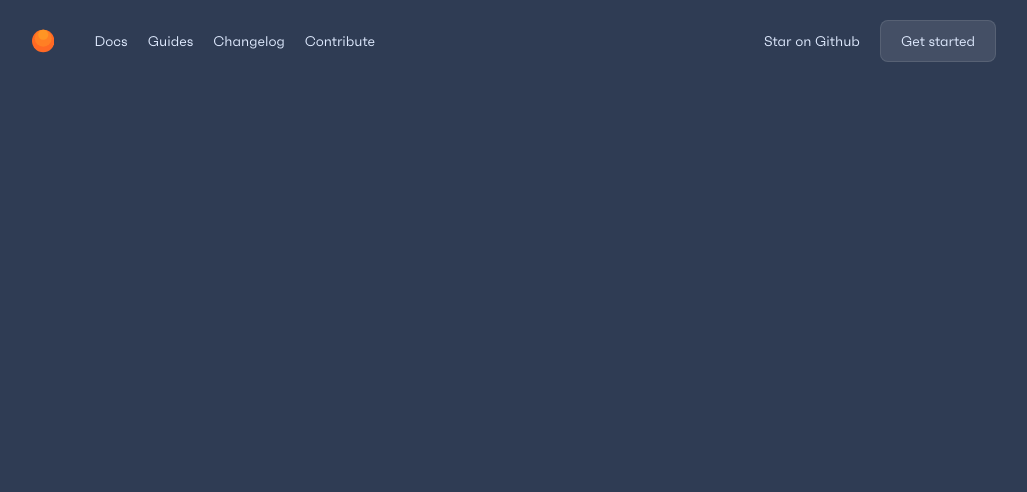
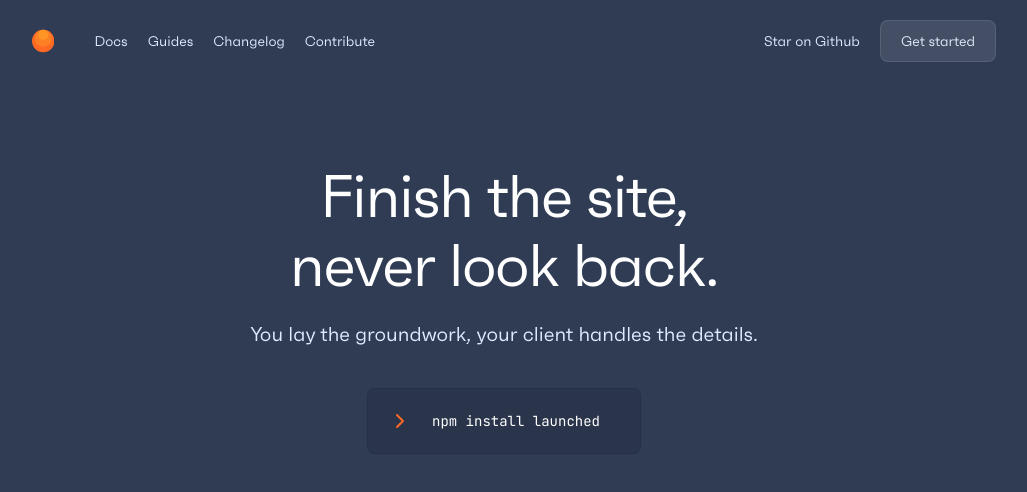
Before and after one commit to launchsite-tech/launched, a React (Create React App) app in the folder demo/: page / in a window 1280 px wide. Shown: the top 492 px of the page, without its empty margins (136-1163 px from the left). Built offline with nearby package versions, Linux system fonts and the light colour scheme; a web font is replaced by a local one.

Commit message:
feat: basic hero section

```diff
--- a/demo/src/App.tsx
+++ b/demo/src/App.tsx
@@ -1,9 +1,11 @@
 import Nav from "./components/Nav";
+import Hero from "./components/Hero";
 
 export default function App() {
   return (
-    <div>
+    <div className="mx-auto w-full max-w-screen-lg">
       <Nav />
+      <Hero />
     </div>
   );
 }
--- /dev/null
+++ b/demo/src/components/Hero.tsx
@@ -0,0 +1,22 @@
+import { ChevronRight } from "react-feather";
+
+export default function Hero() {
+  return (
+    <section className="-mt-20 grid h-full place-items-center py-40">
+      <div className="flex flex-col items-center justify-center gap-5 text-center">
+        <h1 className="text-text-primary max-w-[500px] text-6xl/[69px] tracking-tight">
+          Finish the site, never look back.
+        </h1>
+        <p className="text-text-secondary text-xl/[28px]">
+          You lay the groundwork, your client handles the details.
+        </p>
+        <div className="mt-5 flex items-center gap-5 rounded-lg border border-black/10 bg-black/10 p-5 pr-10">
+          <ChevronRight className="text-brand-dark" />
+          <code className="text-text-primary text-sm">
+            npm install launched
+          </code>
+        </div>
+      </div>
+    </section>
+  );
+}
--- a/demo/src/components/Nav.tsx
+++ b/demo/src/components/Nav.tsx
@@ -21,7 +21,7 @@ function NavItem({
 
 export default function Nav() {
   return (
-    <div className="mx-auto my-5 flex w-full max-w-screen-lg items-center pl-10 pr-5">
+    <div className="sticky top-0 my-5 flex w-full items-center pl-10 pr-5">
       <svg
         viewBox="0 0 48 48"
         fill="none"
--- a/demo/src/index.css
+++ b/demo/src/index.css
@@ -1,3 +1,5 @@
+@import url("https://fonts.googleapis.com/css2?family=JetBrains+Mono&display=swap");
+
 @font-face {
   font-family: "Faktum Test";
 
@@ -168,7 +170,7 @@ code,
 kbd,
 samp,
 pre {
-  font-family: ui-monospace, SFMono-Regular, Menlo, Monaco, Consolas, "Liberation Mono", "Courier New", monospace;
+  font-family: JetBrains Mono, monospace;
   /* 1 */
   font-feature-settings: normal;
   /* 2 */
@@ -472,7 +474,7 @@ video {
   display: none;
 }
 
-*, ::before, ::after {
+*, ::before, ::after{
   --tw-border-spacing-x: 0;
   --tw-border-spacing-y: 0;
   --tw-translate-x: 0;
@@ -526,7 +528,7 @@ video {
   --tw-contain-style:  ;
 }
 
-::backdrop {
+::backdrop{
   --tw-border-spacing-x: 0;
   --tw-border-spacing-y: 0;
   --tw-translate-x: 0;
@@ -580,41 +582,41 @@ video {
   --tw-contain-style:  ;
 }
 
-.container {
+.container{
   width: 100%;
 }
 
-@media (min-width: 640px) {
-  .container {
+@media (min-width: 640px){
+  .container{
     max-width: 640px;
   }
 }
 
-@media (min-width: 768px) {
-  .container {
+@media (min-width: 768px){
+  .container{
     max-width: 768px;
   }
 }
 
-@media (min-width: 1024px) {
-  .container {
+@media (min-width: 1024px){
+  .container{
     max-width: 1024px;
   }
 }
 
-@media (min-width: 1280px) {
-  .container {
+@media (min-width: 1280px){
+  .container{
     max-width: 1280px;
   }
 }
 
-@media (min-width: 1536px) {
-  .container {
+@media (min-width: 1536px){
+  .container{
     max-width: 1536px;
   }
 }
 
-.btn {
+.btn{
   border-radius: 0.5rem;
   border-width: 1px;
   border-color: rgb(255 255 255 / 0.1);
@@ -637,74 +639,172 @@ video {
   }
 }
 
-.static {
+.static{
   position: static;
 }
 
-.mx-auto {
+.sticky{
+  position: -webkit-sticky;
+  position: sticky;
+}
+
+.top-0{
+  top: 0px;
+}
+
+.mx-auto{
   margin-left: auto;
   margin-right: auto;
 }
 
-.my-5 {
+.my-5{
   margin-top: 1.25rem;
   margin-bottom: 1.25rem;
 }
 
-.ml-auto {
+.-mt-20{
+  margin-top: -5rem;
+}
+
+.ml-auto{
   margin-left: auto;
 }
 
-.mr-10 {
+.mr-10{
   margin-right: 2.5rem;
 }
 
-.flex {
+.mt-5{
+  margin-top: 1.25rem;
+}
+
+.flex{
   display: flex;
 }
 
-.h-6 {
+.grid{
+  display: grid;
+}
+
+.h-6{
   height: 1.5rem;
 }
 
-.w-6 {
+.h-full{
+  height: 100%;
+}
+
+.w-6{
   width: 1.5rem;
 }
 
-.w-full {
+.w-full{
   width: 100%;
 }
 
-.max-w-screen-lg {
+.max-w-\[500px\]{
+  max-width: 500px;
+}
+
+.max-w-screen-lg{
   max-width: 1024px;
 }
 
-.items-center {
+.flex-col{
+  flex-direction: column;
+}
+
+.place-items-center{
+  place-items: center;
+}
+
+.items-center{
   align-items: center;
 }
 
-.gap-5 {
+.justify-center{
+  justify-content: center;
+}
+
+.gap-5{
   gap: 1.25rem;
 }
 
-.pl-10 {
+.rounded-lg{
+  border-radius: 0.5rem;
+}
+
+.border{
+  border-width: 1px;
+}
+
+.border-black\/10{
+  border-color: rgb(0 0 0 / 0.1);
+}
+
+.bg-black\/10{
+  background-color: rgb(0 0 0 / 0.1);
+}
+
+.p-5{
+  padding: 1.25rem;
+}
+
+.py-40{
+  padding-top: 10rem;
+  padding-bottom: 10rem;
+}
+
+.pl-10{
   padding-left: 2.5rem;
 }
 
-.pr-5 {
+.pr-5{
   padding-right: 1.25rem;
 }
 
-.text-sm {
+.pr-10{
+  padding-right: 2.5rem;
+}
+
+.text-center{
+  text-align: center;
+}
+
+.text-6xl\/\[69px\]{
+  font-size: 3.75rem;
+  line-height: 69px;
+}
+
+.text-sm{
   font-size: 0.875rem;
   line-height: 1.25rem;
 }
 
-.text-text-secondary {
+.text-xl\/\[28px\]{
+  font-size: 1.25rem;
+  line-height: 28px;
+}
+
+.tracking-tight{
+  letter-spacing: -0.025em;
+}
+
+.text-text-primary{
+  --tw-text-opacity: 1;
+  color: rgb(255 255 255 / var(--tw-text-opacity));
+}
+
+.text-text-secondary{
   --tw-text-opacity: 1;
   color: rgb(224 235 255 / var(--tw-text-opacity));
 }
 
-.hover\:underline:hover {
+.text-brand-dark{
+  --tw-text-opacity: 1;
+  color: rgb(255 105 36 / var(--tw-text-opacity));
+}
+
+.hover\:underline:hover{
   text-decoration-line: underline;
 }
--- a/demo/src/styles.css
+++ b/demo/src/styles.css
@@ -1,3 +1,5 @@
+@import url("https://fonts.googleapis.com/css2?family=JetBrains+Mono&display=swap");
+
 @font-face {
   font-family: "Faktum Test";
   src: url("../public/fonts/FTRegular.otf") format("opentype");
--- a/demo/tailwind.config.js
+++ b/demo/tailwind.config.js
@@ -16,6 +16,9 @@ export default {
         },
         bg: "#2F3C54",
       },
+      fontFamily: {
+        mono: ["JetBrains Mono", "monospace"],
+      },
     },
   },
   plugins: [],
--- a/demo/tsconfig.json
+++ b/demo/tsconfig.json
@@ -14,11 +14,7 @@
     "resolveJsonModule": true,
     "isolatedModules": true,
     "noEmit": true,
-    "jsx": "react-jsx",
-    "baseurl": "./",
-    "paths": {
-      "@/*": ["src/*"]
-    }
+    "jsx": "react-jsx"
   },
   "include": ["src"]
 }
```
